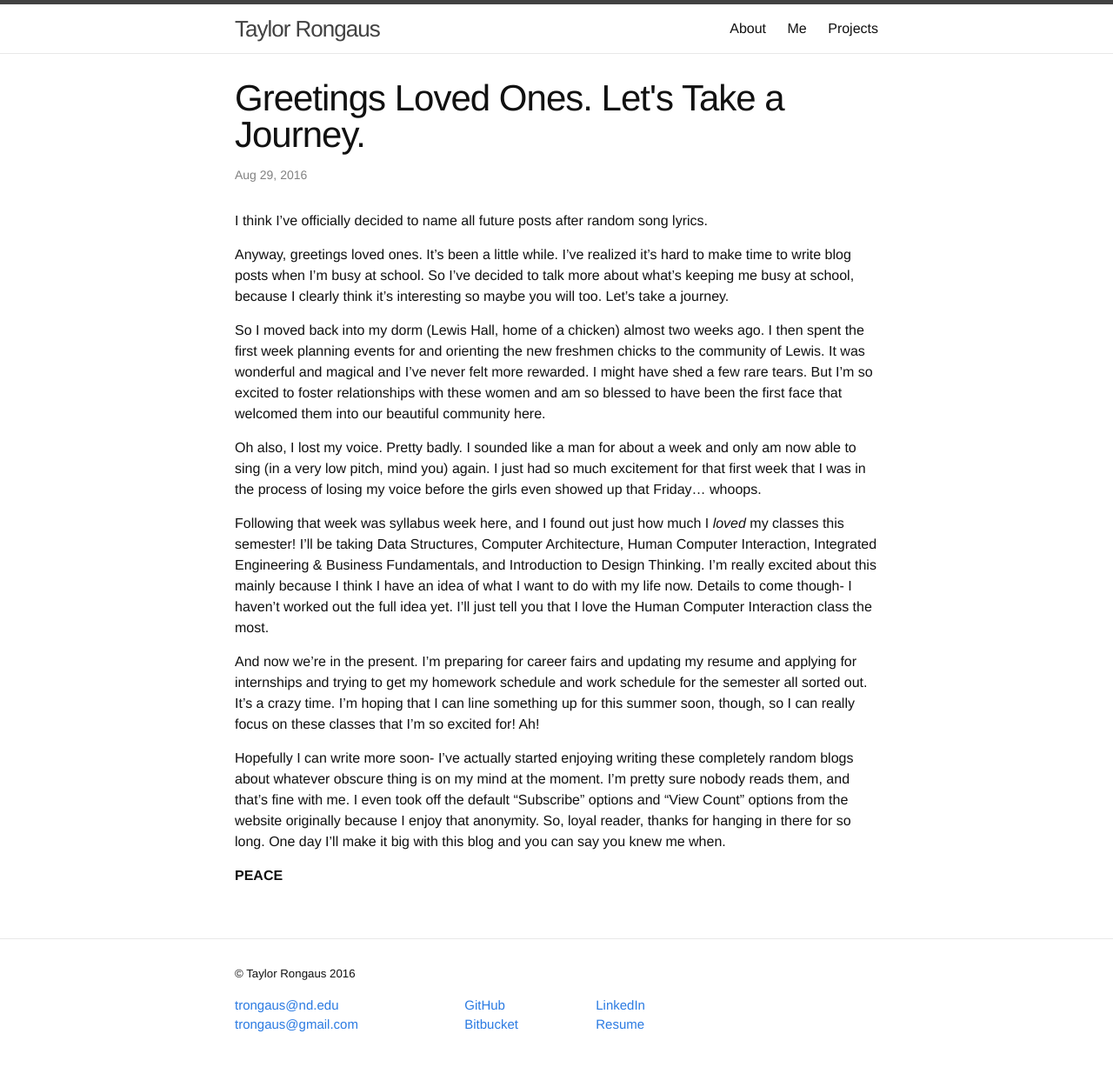
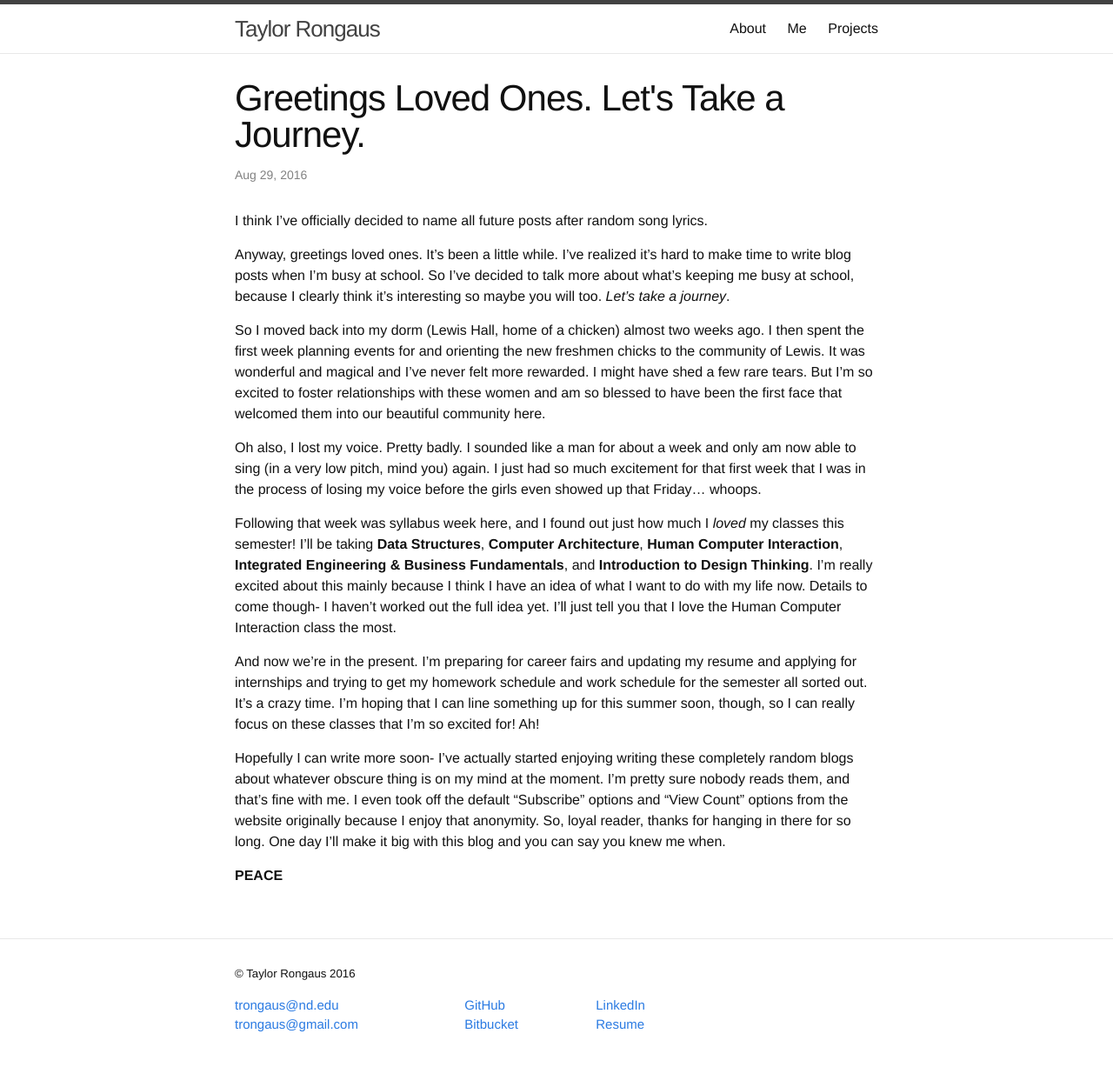
Before and after one commit to trongaus/trongaus.github.io, a Jekyll site: the page built from _posts/2016-08-29-greetings-loved-ones.markdown, in a window 1280 px wide. Shown: the whole page at 87% size. Built offline with Jekyll 4.4.1, drawn with Linux system fonts in a browser that asks for light colours.

Commit message:
formatting

```diff
--- a/_posts/2016-08-29-greetings-loved-ones.markdown
+++ b/_posts/2016-08-29-greetings-loved-ones.markdown
@@ -7,13 +7,13 @@ categories:
 
 I think I've officially decided to name all future posts after random song lyrics.
 
-Anyway, greetings loved ones. It's been a little while. I've realized it's hard to make time to write blog posts when I'm busy at school. So I've decided to talk more about what's keeping me busy at school, because I clearly think it's interesting so maybe you will too. Let's take a journey.
+Anyway, greetings loved ones. It's been a little while. I've realized it's hard to make time to write blog posts when I'm busy at school. So I've decided to talk more about what's keeping me busy at school, because I clearly think it's interesting so maybe you will too. *Let's take a journey*.
 
 So I moved back into my dorm (Lewis Hall, home of a chicken) almost two weeks ago. I then spent the first week planning events for and orienting the new freshmen chicks to the community of Lewis. It was wonderful and magical and I've never felt more rewarded. I might have shed a few rare tears. But I'm so excited to foster relationships with these women and am so blessed to have been the first face that welcomed them into our beautiful community here.
 
 Oh also, I lost my voice. Pretty badly. I sounded like a man for about a week and only am now able to sing (in a very low pitch, mind you) again. I just had so much excitement for that first week that I was in the process of losing my voice before the girls even showed up that Friday... whoops.
 
-Following that week was syllabus week here, and I found out just how much I *loved* my classes this semester! I'll be taking Data Structures, Computer Architecture, Human Computer Interaction, Integrated Engineering & Business Fundamentals, and Introduction to Design Thinking. I'm really excited about this mainly because I think I have an idea of what I want to do with my life now. Details to come though- I haven't worked out the full idea yet. I'll just tell you that I love the Human Computer Interaction class the most.
+Following that week was syllabus week here, and I found out just how much I *loved* my classes this semester! I'll be taking **Data Structures**, **Computer Architecture**, **Human Computer Interaction**, **Integrated Engineering & Business Fundamentals**, and **Introduction to Design Thinking**. I'm really excited about this mainly because I think I have an idea of what I want to do with my life now. Details to come though- I haven't worked out the full idea yet. I'll just tell you that I love the Human Computer Interaction class the most.
 
 And now we're in the present. I'm preparing for career fairs and updating my resume and applying for internships and trying to get my homework schedule and work schedule for the semester all sorted out. It's a crazy time. I'm hoping that I can line something up for this summer soon, though, so I can really focus on these classes that I'm so excited for! Ah!
 
```
